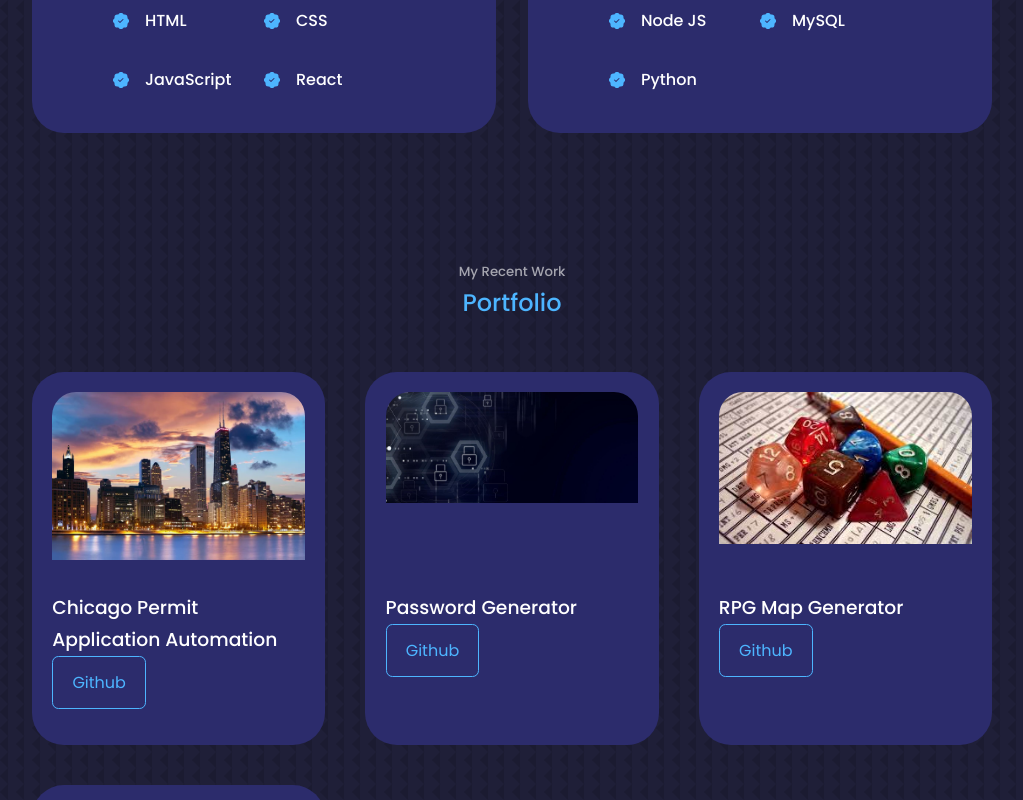
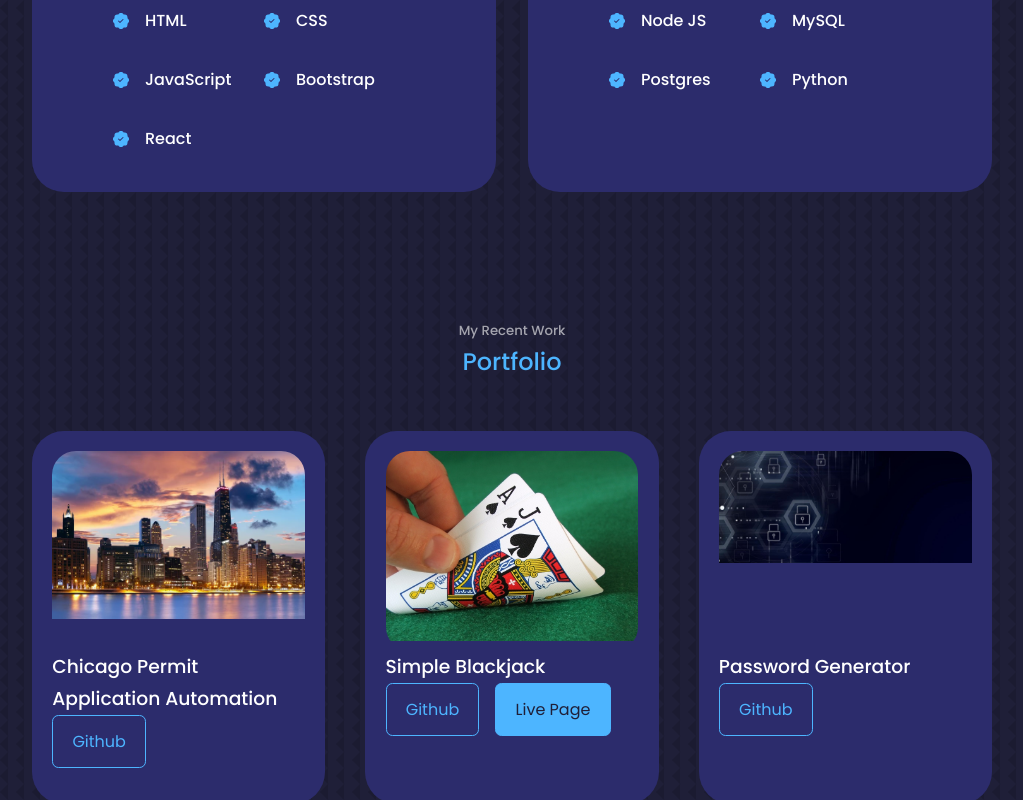
Before and after one commit to DKilian14/Dan-Kilian-Website-Portfolio, a React (Create React App) app: page / in a window 1280 px wide. Shown: the part 1440-2240 px from the top of the page, without its empty margins (128-1151 px from the left). Built offline with nearby package versions, Linux system fonts and the light colour scheme.

Commit message:
removed button, added live demos

```diff
--- a/src/components/experience/Experience.jsx
+++ b/src/components/experience/Experience.jsx
@@ -38,6 +38,12 @@ const Experience = () => {
             <article className='experience__details'>
               <BsPatchCheckFill className={patchCheckFill}  />
               <div>
+                <h4>Bootstrap</h4>
+              </div>
+            </article>
+            <article className='experience__details'>
+              <BsPatchCheckFill className={patchCheckFill}  />
+              <div>
                 <h4>React</h4>
               </div>
             </article>
@@ -65,6 +71,12 @@ const Experience = () => {
             <article className='experience__details'>
               <BsPatchCheckFill className={patchCheckFill}  />
               <div>
+                <h4>Postgres</h4>
+              </div>
+            </article>
+            <article className='experience__details'>
+              <BsPatchCheckFill className={patchCheckFill}  />
+              <div>
                 <h4>Python</h4>
               </div>
             </article>
--- a/src/components/nav/Nav.jsx
+++ b/src/components/nav/Nav.jsx
@@ -3,7 +3,7 @@ import './nav.css'
 import {AiOutlineHome} from 'react-icons/ai'
 import {AiOutlineUser} from 'react-icons/ai'
 import {BiBook} from 'react-icons/bi'
-import {RiServiceLine} from 'react-icons/ri'
+// import {RiServiceLine} from 'react-icons/ri'
 import {BiMessageSquareDetail} from 'react-icons/bi'
 import {useState} from 'react'
 
@@ -20,7 +20,7 @@ const Nav = () => {
       <a href="#" onClick={()=> setActiveNav('#')} className={activeNav === '#' ? 'active':''}><AiOutlineHome/></a>
       <a href="#about" onClick={()=> setActiveNav('#about')} className={activeNav === '#about' ? 'active':''}><AiOutlineUser/></a>
       <a href="#experience" onClick={()=> setActiveNav('#experience')} className={activeNav === '#experience' ? 'active':''}><BiBook/></a>
-      <a href="#services" onClick={()=> setActiveNav('#services')} className={activeNav === '#services' ? 'active':''}><RiServiceLine/></a>
+      {/* <a href="#services" onClick={()=> setActiveNav('#services')} className={activeNav === '#services' ? 'active':''}><RiServiceLine/></a> */}
       <a href="#contact" onClick={()=> setActiveNav('#contact')} className={activeNav === '#contact' ? 'active':''}><BiMessageSquareDetail/></a>
     </nav>
   )
--- a/src/components/portfolio/Portfolio.jsx
+++ b/src/components/portfolio/Portfolio.jsx
@@ -1,11 +1,11 @@
 import React from 'react'
 import './portfolio.css'
 import IMG1 from '../../assets/portfolio1.jpg'
-import IMG2 from '../../assets/portfolio2.png'
+import IMG2 from '../../assets/blackjack.jpg'
 import IMG3 from '../../assets/portfolio3.png'
 import IMG4 from '../../assets/portfolio4.png'
 import IMG5 from '../../assets/portfolio5.png'
-import IMG6 from '../../assets/portfolio6.JPG'
+import IMG6 from '../../assets/mechanicsville.PNG'
 
 
 const data = [
@@ -13,38 +13,38 @@ const data = [
   image: IMG1,
   title:'Chicago Permit Application Automation',
   github: 'https://github.com/DKilian14/CDOT-Permit-Application',
-  demo: 'https://youtube.com',
+  demo: '',
 },
-// {id:2,
-//   image: IMG2,
-//   title:'Meme Generator',
-//   github: 'https://github.com',
-//   demo: 'https://youtube.com',
-// },
+{id:2,
+  image: IMG2,
+  title:'Simple Blackjack',
+  github: 'https://github.com/DKilian14/blackjack2022',
+  demo: 'https://black-jack-2022.netlify.app/',
+},
 {id:3,
   image: IMG3,
   title:'Password Generator',
   github: 'https://github.com/DKilian14/Password-Generator',
-  demo: 'https://youtube.com',
+  demo: '',
 },
 {id:4,
   image: IMG4,
   title:'RPG Map Generator',
   github: 'https://github.com/DKilian14/rpg_game',
-  demo: 'https://youtube.com',
+  demo: '',
 },
 {id:5,
   image: IMG5,
   title:'Jobs Webscraper',
   github: 'https://github.com/DKilian14/Jobs_Search_Results',
-  demo: 'https://youtube.com',
+  demo: '',
 },
-// {id:6,
-//   image: IMG6,
-//   title:'Notes Editor',
-//   github: 'https://github.com',
-//   demo: 'https://youtube.com',
-// },
+{id:6,
+  image: IMG6,
+  title:'Mechanicsville, IA Front Page',
+  github: 'https://github.com/DKilian14/Mechanicsville-IA_City_Website',
+  demo: 'https://mechanicsvilleia.netlify.app/',
+},
 
 
 ]
@@ -59,6 +59,8 @@ const Portfolio = () => {
 
         {
           data.map(({id, image, title, github, demo}) =>{
+
+            if (demo !== ''){
               return(
                   <article key={id} className="portfolio__item">
                   <div className="portfolio__item-image">
@@ -66,11 +68,25 @@ const Portfolio = () => {
                   </div>
                   <h3>{title}</h3>
                   <div className="portfolio__item-cta">
-                <a href={github} className='btn' target='_blank'>Github</a>
-                {/* <a href={demo} className='btn btn-primary' target='_blank'>Live Demo</a> */}
+                    <a href={github} className='btn' target='_blank' rel="noreferrer">Github</a>
+                    <a href={demo} className='btn btn-primary' target='_blank' rel="noreferrer">Live Page</a>
                   </div>
                 </article>
                     )
+            }else {
+              return(
+                <article key={id} className="portfolio__item">
+                <div className="portfolio__item-image">
+                  <img src={image} alt={title}/>
+                </div>
+                <h3>{title}</h3>
+                <div className="portfolio__item-cta">
+                  <a href={github} className='btn' target='_blank' rel="noreferrer">Github</a>
+                </div>
+              </article>
+              )
+            }
+
           }
 
           )
```
Also changed, not shown: src/assets/blackjack.jpg (added), src/assets/mechanicsville.PNG (added). Lines whose indentation alone changed are shown as unchanged.
